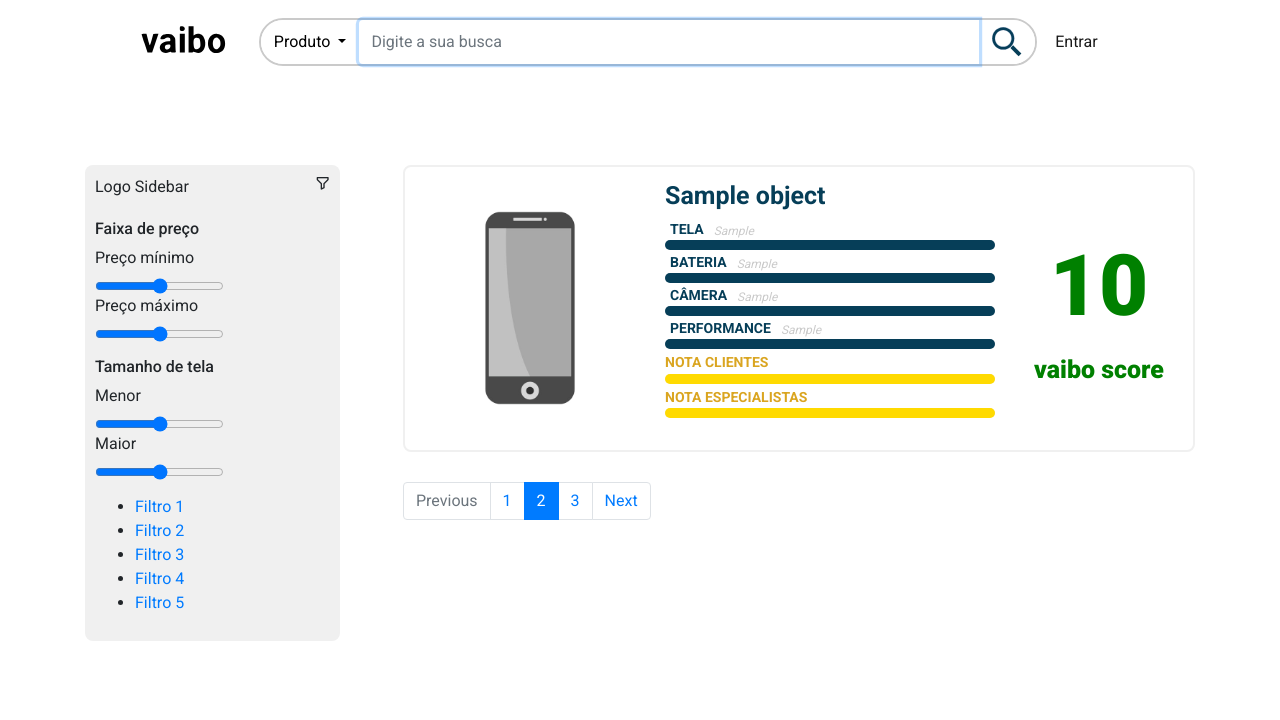
After one commit to MarcusSobral/vaibo, a Django app: template core/templates/produto-card2.html in a window 1280 px wide. The commit adds this page. Shown: the top 720 px of the page. Run offline with Django 3.2, Linux system fonts and the light colour scheme; the template is opened without the code that fills it: most values are stand-ins (such as "Sample title", 1, 10 or a date in 2020); some libraries are stand-ins or nearby versions.

Commit message:
Inclusão de paginação

```diff
--- a/core/static/css/config.css
+++ b/core/static/css/config.css
@@ -7,4 +7,5 @@
   --medium: #cacaca;
   --dark: #a2a2a2;
   --white: #fff;
+  --gold: #ffda00;
 }
--- a/core/static/css/custom.css
+++ b/core/static/css/custom.css
@@ -138,6 +138,17 @@
   /* margin-left: 10px; */
 }
 
+.atributo .descricao .grafico-content .nota-grafico {
+  font-size: 10px;
+  background: var(--light);
+  text-transform: uppercase;
+  height: 10px;
+  border-radius: 5px;
+  margin-bottom: 2px;
+  /* border: 1px solid var(--primary-dark); */
+  /* margin-left: 10px; */
+}
+
 #produtos
   .produto-card
   .atributo
@@ -150,6 +161,7 @@
   align-items: flex-end;
   margin-left: 5px;
 }
+
 #produtos
   .produto-card
   .atributo
@@ -174,16 +186,56 @@
   .item-nome
   p {
   font-size: 12px;
-  /* font-style: italic; */
-  color: var(--dark);
+  font-style: italic;
+  color: var(--medium);
   margin-bottom: 0;
   margin-left: 10px;
+  flex-wrap: nowrap;
+}
+
+#produtos
+  .produto-card
+  .atributo
+  .descricao
+  .grafico-content
+  .bar-content
+  .nota-nome
+  span {
+  color: goldenrod;
+  font-size: 14px;
+  font-weight: 700;
+  font-style: normal;
+  text-transform: uppercase;
+}
+
+#produtos
+  .produto-card
+  .atributo
+  .descricao
+  .grafico-content
+  .bar-content
+  .nota-nome
+  p {
+  font-size: 12px;
+  font-style: italic;
+  color: #ffda00;
+  margin-bottom: 0;
+  margin-left: 10px;
+  flex-wrap: nowrap;
 }
 
 .atributo .descricao .grafico-content .item-grafico .progress-bar {
   color: var(--primary);
   font-size: 5px;
   background-color: var(--primary-dark);
+  border-radius: 5px;
+  height: 10px;
+}
+
+.atributo .descricao .grafico-content .nota-grafico .progress-bar {
+  color: var(--primary);
+  font-size: 5px;
+  background-color: #ffda00;
   border-radius: 5px;
   height: 10px;
 }
@@ -202,20 +254,28 @@
   justify-content: center;
   padding: 10px;
   color: white;
-  background: green;
-  border: solid 2px green;
+  /* background: green; */
+  /* border: solid 2px green; */
   border-radius: 8px;
   text-align: center;
 }
 
 #produtos .produto-card .item-produto .score-content .nome {
-  font-size: 20px;
+  color: var(--primary-dark);
+  font-size: 25px;
   font-weight: 700;
 }
 
 #produtos .produto-card .item-produto .score-content .nota {
-  font-size: 50px;
-  font-weight: 700;
+  color: green;
+  font-size: 85px;
+  font-weight: 900;
+}
+
+#produtos .produto-card .item-produto .score-content .nota p {
+  color: green;
+  font-size: 25px;
+  font-weight: 900;
 }
 
 #produtos .sidebar-content {
--- /dev/null
+++ b/core/templates/produto-card2.html
@@ -0,0 +1,193 @@
+{% extends 'base.html' %} {% load static %} {% block content %}
+<div id="produtos">
+  <div class="row block">
+    <div class="col-3">
+      <!--SIDEBAR-->
+      {% include 'sidebar.html' %}
+      <!--//SIDEBAR-->
+    </div>
+    <div class="produto-lista col-lg-9 col-md-9 col-10 pl-5">
+      <!--PRODUTO-CARD-->
+      <div class="produto-card-content">
+        {% for p in object_list %}
+        <div class="produto-card block">
+          <div class="item-produto">
+            <a href="#">
+              <img
+                src="static/img/phone_ico2.jpg"
+                class="img-fluid"
+                alt="Imagem"
+              />
+              {% comment %}
+              <img
+                src="{{ p.image.thumb.url }}"
+                class="img-fluid"
+                alt="Imagem"
+              />
+              {% endcomment %}
+            </a>
+          </div>
+          <div class="item-produto">
+            <div class="atributo">
+              <div class="descricao">
+                <p>
+                  <span class="nome">{{ p.identification_name }}</span><br />
+                </p>
+                <!--<p>{{ p.memory_internal }}</p>-->
+                <div class="grafico-content">
+                  <div class="bar-content">
+                    <div class="item-nome">
+                      <span>Tela</span>
+                      <p>{{ p.display_type }}</p>
+                    </div>
+                    <div class="item-grafico">
+                      <div
+                        class="progress-bar"
+                        style="width: {{ p.display_score }}"
+                        aria-valuenow="60"
+                        aria-valuemin="0"
+                        aria-valuemax="60"
+                      ></div>
+                    </div>
+                  </div>
+                  <div class="bar-content">
+                    <div class="item-nome">
+                      <span>Bateria</span>
+                      <p>{{ p.battery_type }}</p>
+                    </div>
+                    <div class="item-grafico">
+                      <div
+                        class="progress-bar"
+                        style="width: {{ p.battery_score }}"
+                        aria-valuenow="60"
+                        aria-valuemin="0"
+                        aria-valuemax="60"
+                      ></div>
+                    </div>
+                  </div>
+                  <div class="bar-content">
+                    <div class="item-nome">
+                      <span>Câmera</span>
+                      <p>{{ p.main_camera_features }}</p>
+                    </div>
+                    <div class="item-grafico">
+                      <div
+                        class="progress-bar"
+                        style="width: {{ p.camera_score }}"
+                        aria-valuenow="60"
+                        aria-valuemin="0"
+                        aria-valuemax="60"
+                      ></div>
+                    </div>
+                  </div>
+                  <div class="bar-content">
+                    <div class="item-nome">
+                      <span>Performance</span>
+                      <p>{{ p.platform_chipset }}</p>
+                    </div>
+                    <div class="item-grafico">
+                      <div
+                        class="progress-bar"
+                        style="width: {{ p.performance_score }}"
+                        aria-valuenow="60"
+                        aria-valuemin="0"
+                        aria-valuemax="60"
+                      ></div>
+                    </div>
+                  </div>
+                  <div class="bar-content">
+                    <div class="nota-nome">
+                      <span>Nota Clientes</span>
+                      <p></p>
+                    </div>
+                    <div class="nota-grafico">
+                      <div
+                        class="progress-bar"
+                        style="width: {{ p.camera_score }}"
+                        aria-valuenow="60"
+                        aria-valuemin="0"
+                        aria-valuemax="60"
+                      ></div>
+                    </div>
+                  </div>
+                  <div class="bar-content">
+                    <div class="nota-nome">
+                      <span>Nota Especialistas</span>
+                      <p></p>
+                    </div>
+                    <div class="nota-grafico">
+                      <div
+                        class="progress-bar"
+                        style="width: {{ p.performance_score }}"
+                        aria-valuenow="60"
+                        aria-valuemin="0"
+                        aria-valuemax="60"
+                      ></div>
+                    </div>
+                  </div>
+                </div>
+              </div>
+              {% comment %}
+              <div class="avaliacao-content">
+                <div class="avaliacao">
+                  <div class="item-avaliacao">
+                    <img
+                      src="{% static 'img/5-star.svg' %}"
+                      class="img-fluid"
+                    />
+                    <p>Consumidores</p>
+                  </div>
+                  <div class="item-avaliacao">
+                    <img
+                      src="{% static 'img/5-star.svg' %}"
+                      class="img-fluid"
+                    />
+                    <p>Especialistas</p>
+                  </div>
+                </div>
+              </div>
+              {% endcomment %}
+            </div>
+          </div>
+          <div class="item-produto">
+            <div class="score-content">
+              <div class="score">
+                <div class="nome">
+                  {% comment %}
+                  <p>vaibo score</p>
+                  {% endcomment %}
+                </div>
+                <div class="nota">
+                  <span>{{ p.vaibo_score }}</span>
+                  <p>vaibo score</p>
+                </div>
+              </div>
+            </div>
+          </div>
+        </div>
+        {% endfor %}
+      </div>
+      <!--//PRODUTO-CARD-->
+      <!--PAGINACAO-->
+      <nav aria-label="...">
+        <ul class="pagination">
+          <li class="page-item disabled">
+            <a class="page-link" href="#" tabindex="-1" aria-disabled="true"
+              >Previous</a
+            >
+          </li>
+          <li class="page-item"><a class="page-link" href="#">1</a></li>
+          <li class="page-item active" aria-current="page">
+            <a class="page-link" href="#">2</a>
+          </li>
+          <li class="page-item"><a class="page-link" href="#">3</a></li>
+          <li class="page-item">
+            <a class="page-link" href="#">Next</a>
+          </li>
+        </ul>
+      </nav>
+      <!--//PAGINACAO-->
+    </div>
+  </div>
+</div>
+{% endblock %}
--- a/core/urls.py
+++ b/core/urls.py
@@ -1,7 +1,9 @@
 from django.urls import path
 
 from .views import IndexView
+from .views import ProdutosList
 
 urlpatterns = [
     path('', IndexView.as_view(), name='index'),
+    path('listar/produtos/', ProdutosList.as_view(), name='listar-produtos'),
 ]
```
Also changed, not shown: core/templates/produto-card.html (+44 -8 lines), core/templates/produto.html (+19 -0 lines), core/views.py (+16 -0 lines), core/static/img/phone_ico.png (added), core/static/img/phone_ico2.jpg (added).
